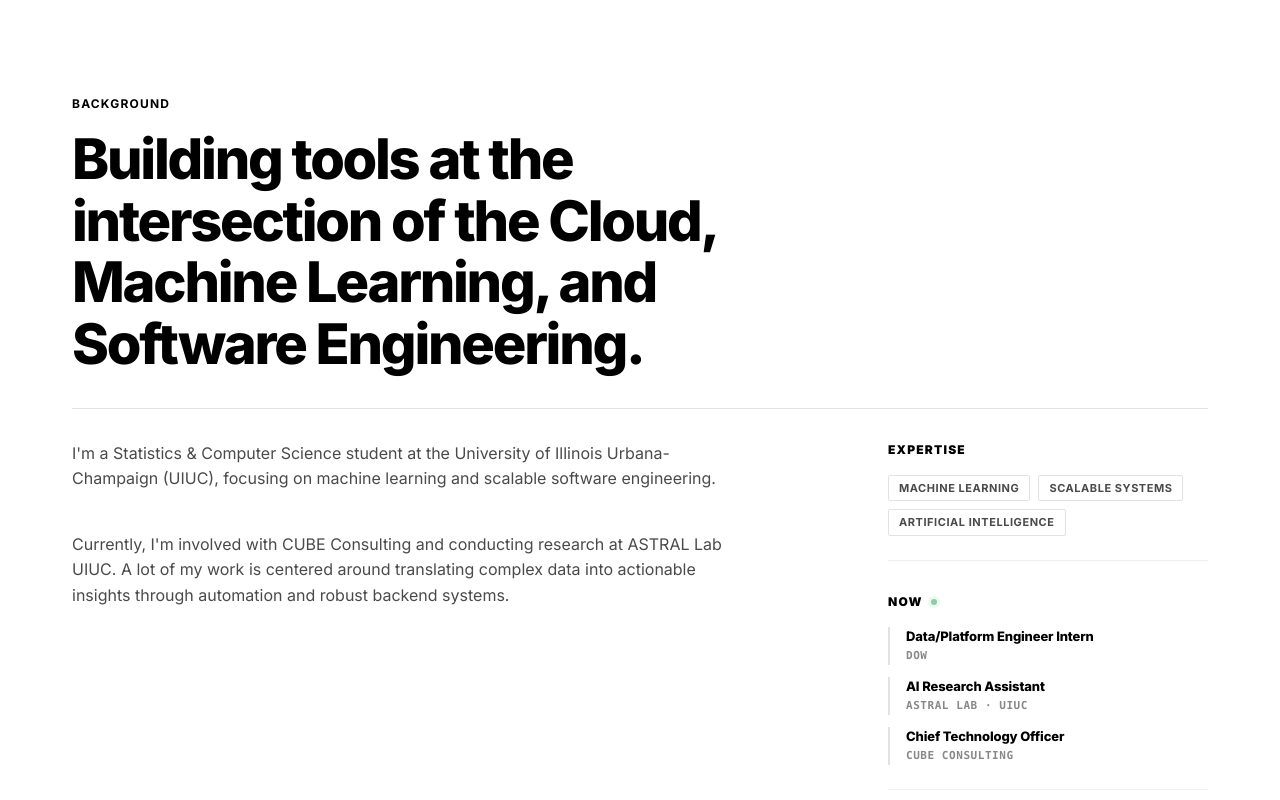
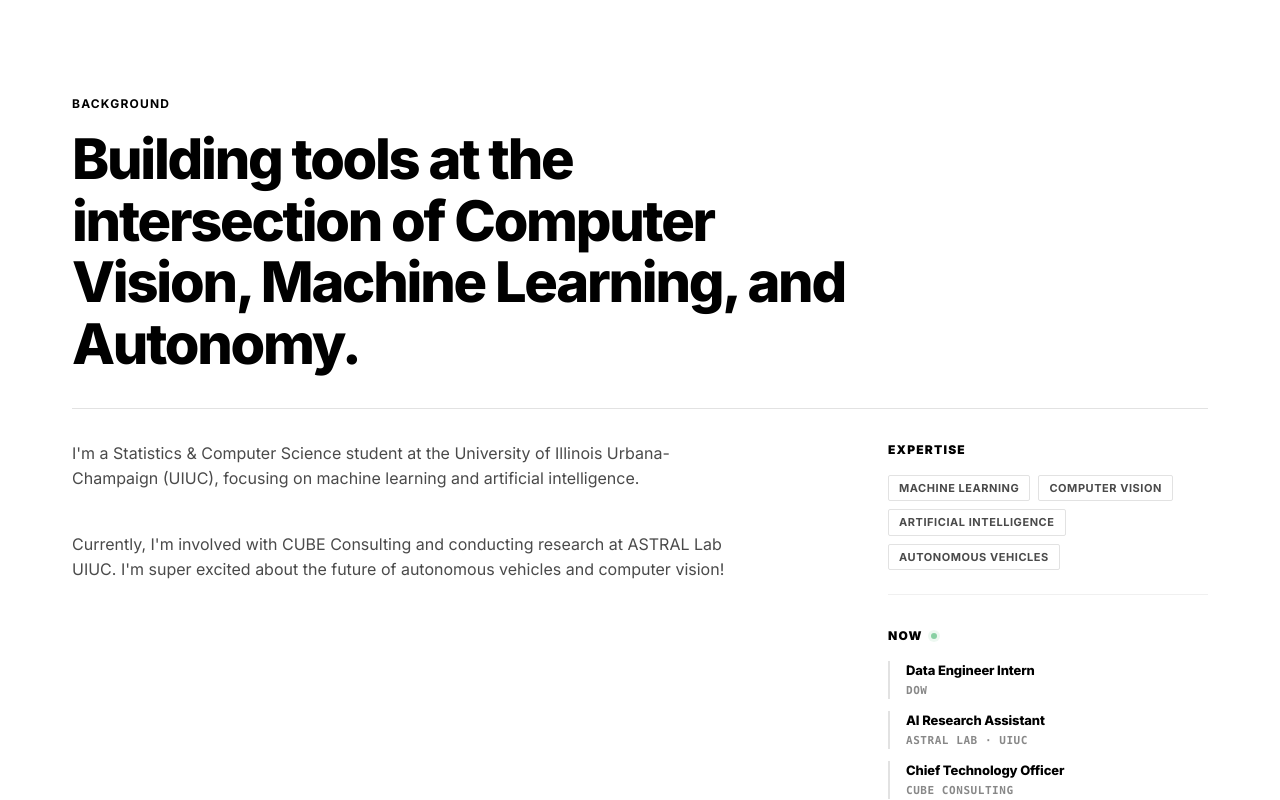
Before and after one commit to manntalati/personal-website, a React (Vite) app: page / in a window 1280 px wide. Shown: the part 1240-2040 px from the top of the page. Built offline with nearby package versions, Linux system fonts and the light colour scheme.

Commit message:
update website

```diff
--- a/public/repo-languages.json
+++ b/public/repo-languages.json
@@ -2,6 +2,10 @@
   "1": [
     "Jupyter Notebook",
     "Python"
+  ],
+  "2": [
+    "Jupyter Notebook",
+    "TypeScript"
   ],
   "5": [
     "Jupyter Notebook",
--- a/src/About.tsx
+++ b/src/About.tsx
@@ -11,7 +11,7 @@ export default function About() {
     ];
 
     const nowItems = [
-        { role: "Data/Platform Engineer Intern", org: "Dow" },
+        { role: "Data Engineer Intern", org: "Dow" },
         { role: "AI Research Assistant", org: "ASTRAL Lab · UIUC" },
         { role: "Chief Technology Officer", org: "CUBE Consulting" },
     ];
@@ -22,7 +22,7 @@ export default function About() {
                 <div className="about-header">
                     <span className="about-label">Background</span>
                     <h2 className="about-title">
-                        Building tools at the intersection of the Cloud, Machine Learning, and Software Engineering.
+                        Building tools at the intersection of Computer Vision, Machine Learning, and Autonomy.
                     </h2>
                 </div>
 
@@ -30,11 +30,11 @@ export default function About() {
                     <div className="about-content">
                         <p>
                             I'm a Statistics & Computer Science student at the University of Illinois Urbana-Champaign (UIUC),
-                            focusing on machine learning and scalable software engineering.
+                            focusing on machine learning and artificial intelligence.
                         </p>
                         <p>
                             Currently, I'm involved with CUBE Consulting and conducting research at ASTRAL Lab UIUC.
-                            A lot of my work is centered around translating complex data into actionable insights through automation and robust backend systems.
+                            I'm super excited about the future of autonomous vehicles and computer vision!
                         </p>
 
                         <div className="about-signature">
@@ -48,8 +48,9 @@ export default function About() {
                             <span className="meta-label">Expertise</span>
                             <div className="interests-tags">
                                 <span className="interest-tag">Machine Learning</span>
-                                <span className="interest-tag">Scalable Systems</span>
+                                <span className="interest-tag">Computer Vision</span>
                                 <span className="interest-tag">Artificial Intelligence</span>
+                                <span className="interest-tag">Autonomous Vehicles</span>
                             </div>
                         </div>
 
--- a/src/Beli.tsx
+++ b/src/Beli.tsx
@@ -133,9 +133,6 @@ export default function Beli() {
                         <FaUtensils aria-hidden="true" /> Beli · Eating
                     </span>
                     <h2 className="beli-title" id="beli-heading">Top 10</h2>
-                    <p className="beli-sub">
-                        Every restaurant I&rsquo;ve been to, ranked head-to-head.
-                    </p>
                     {data.sample && (
                         <span className="beli-sample" title="Replace public/beli.json with your real data to remove this badge.">
                             Sample data
--- a/src/Tech.tsx
+++ b/src/Tech.tsx
@@ -29,6 +29,7 @@ export default function Tech({ searchQuery = '' }: TechProps) {
                 { name: "NumPy", url: "https://numpy.org/", icon: "https://raw.githubusercontent.com/devicons/devicon/master/icons/numpy/numpy-original.svg" },
                 { name: "OpenCV", url: "https://opencv.org/", icon: "https://raw.githubusercontent.com/devicons/devicon/master/icons/opencv/opencv-original.svg" },
                 { name: "Apache Spark", url: "https://spark.apache.org/docs/latest/api/python/index.html", icon: "https://cdn.jsdelivr.net/gh/devicons/devicon@latest/icons/apachespark/apachespark-original-wordmark.svg" },
+                { name: "FastAPI", url: "https://fastapi.tiangolo.com/", icon: "https://raw.githubusercontent.com/devicons/devicon/master/icons/fastapi/fastapi-original.svg" },
             ]
         },
         {
@@ -41,6 +42,7 @@ export default function Tech({ searchQuery = '' }: TechProps) {
                 { name: "Docker", url: "https://www.docker.com/", icon: "https://raw.githubusercontent.com/devicons/devicon/master/icons/docker/docker-original.svg" },
                 { name: "Databricks", url: "https://databricks.com/", icon: "https://raw.githubusercontent.com/homarr-labs/dashboard-icons/main/svg/databricks.svg" },
                 { name: "PowerBI", url: "https://powerbi.microsoft.com/", icon: "https://raw.githubusercontent.com/homarr-labs/dashboard-icons/main/svg/powerbi.svg" },
+                { name: "Azure", url: "https://azure.microsoft.com/", icon: "https://raw.githubusercontent.com/devicons/devicon/master/icons/azure/azure-original.svg" },
             ]
         }
     ];
--- a/src/content.ts
+++ b/src/content.ts
@@ -32,14 +32,14 @@ export type Paper = {
 export const experiences: Experience[] = [
     {
         id: "dow",
-        title: "Data/Platform Engineer Intern",
+        title: "Data Engineer Intern",
         company: "Dow",
         duration: "Aug 2026 - Present",
         bullets: [
-            "Fall 2026",
+            "UAT Workflow Optimization",
         ],
         urlLink: "https://www.dow.com/",
-        themes: [],
+        themes: ["Data Engineering", "Databricks"],
     },
     {
         id: "astral",
@@ -117,20 +117,12 @@ export const projects: Project[] = [
         year: "Mar 2026 - Present",
     },
     {
-        id: "5",
+        id: "2",
         title: "AI Recycling Assistant",
         imageUrl: "/recycling.webp",
         summary: "AI recycling assistant with custom CNN deployed on AWS SageMaker to classify waste materials with ≥ 70% accuracy.",
         githubUrl: "https://github.com/manntalati/ai_recycling_assistant",
         year: "Jun 2025 - Aug 2025",
-    },
-    {
-        id: "6",
-        title: "Resume Recommender",
-        imageUrl: "/resume_recommender.webp",
-        summary: "Tool to optimize resumes for job and internship applications.",
-        githubUrl: "https://github.com/manntalati/resume-recommender",
-        year: "Jul 2025",
     },
 ];
 
```
